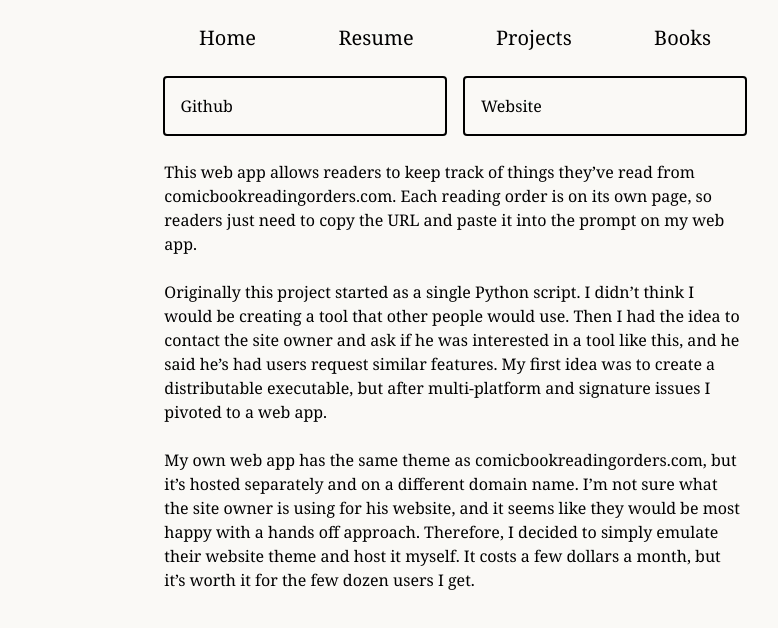
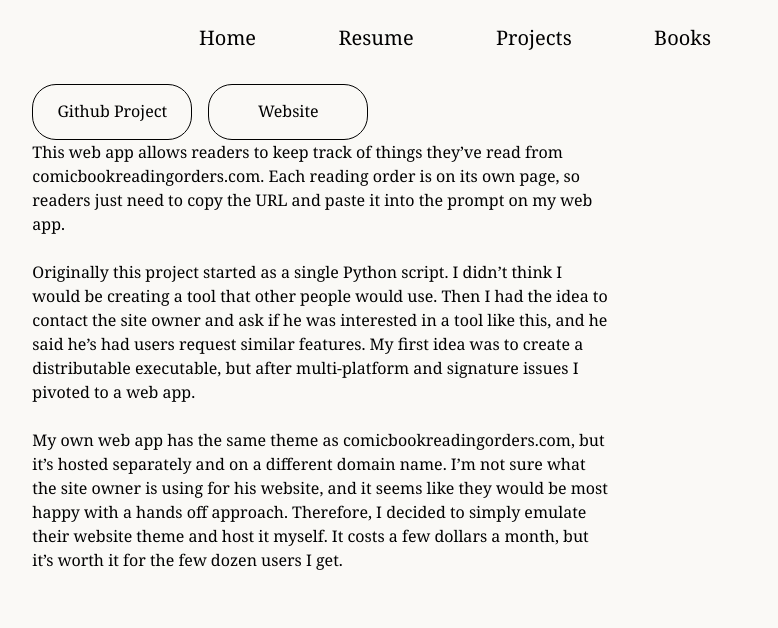
Before and after one commit to jacob-armiger/react-portfolio-site, a Next.js app: page /project/comic-list-webscraper in a window 1280 px wide. Shown: the top 628 px of the page, without its empty margins (185-963 px from the left). Built offline with nearby package versions, Linux system fonts and the light colour scheme.

Commit message:
Add Button component

```diff
--- /dev/null
+++ b/src/components/Button.js
@@ -0,0 +1,13 @@
+import Link from "next/link";
+
+export default function Button({ length, url = "", title = "Lorem Ipsum" }) {
+    return (
+        <Link
+            className="h-14 w-40 rounded-3xl border border-black pt-3.5 text-center hover:border-b-4 hover:bg-gray-400 sm:m-auto"
+            target="_blank"
+            href={url}
+        >
+            {title}
+        </Link>
+    );
+}
--- a/src/pages/index.js
+++ b/src/pages/index.js
@@ -1,11 +1,12 @@
 import { Inter } from "next/font/google";
+const inter = Inter({ subsets: ["latin"] });
 
-const inter = Inter({ subsets: ["latin"] });
+import Button from "@/components/Button";
 
 export default function Home() {
     return (
         <div className="flex flex-col items-center md:flex-row">
-            <div className="h-10/12 mx-6 mt-12 flex flex-col justify-center sm:ml-24 sm:mt-0 sm:h-screen sm:pb-48">
+            <div className="h-10/12 mx-6 mb-6 mt-12 flex flex-col justify-center pb-0 sm:ml-24 sm:mt-0 sm:h-screen sm:pb-48">
                 <div className="pb-8">
                     <p className="text-7xl sm:text-9xl">Hello,</p>
                     <p className="text-7xl sm:text-9xl">I'm Jacob</p>
@@ -19,13 +20,7 @@ export default function Home() {
                 </div>
             </div>
 
-            <a
-                className="mb-24 mt-16 h-14 w-32 rounded-full border border-black pt-3.5 text-center hover:border-b-4 hover:bg-gray-400 sm:m-auto"
-                target="_blank"
-                href="https://github.com/jacob-armiger"
-            >
-                Github
-            </a>
+            <Button url={"https://github.com/jacob-armiger"} title={"Github"} />
         </div>
     );
 }
--- a/src/pages/project/comic-list-webscraper.js
+++ b/src/pages/project/comic-list-webscraper.js
@@ -1,4 +1,5 @@
 import { useRouter } from "next/router";
+import Button from "@/components/Button";
 
 export default function Project() {
     let router = useRouter();
@@ -9,28 +10,21 @@ export default function Project() {
     }
 
     return (
-        <div className="m-auto lg:w-8/12 w-full content-center">
+        <div className="m-auto w-full content-center lg:w-8/12">
             <h1 className="my-4 text-center font-bold">{project?.name}</h1>
             <img className="" src={project?.image} />
 
-            <div className="flex flex-col justify-center items-center sm:flex-row">
-                <a
-                    className="rich-link"
-                    target="_blank"
-                    href="https://github.com/jacob-armiger/comic-list-web-scraper"
-                >
-                    Github
-                </a>
-                <a
-                    className="rich-link"
-                    target="_blank"
-                    href="https://www.comicbookreadingordersdownload.com"
-                >
-                    Website
-                </a>
-            </div>
-
-            <div className="m-auto my-4 max-w-prose">
+            <div className="m-auto my-4 max-w-prose mx-1">
+                <div className="flex w-min flex-row space-x-4">
+                    <Button
+                        url="https://github.com/jacob-armiger/comic-list-web-scraper"
+                        title="Github Project"
+                    />
+                    <Button
+                        url="https://www.comicbookreadingordersdownload.com"
+                        title="Website"
+                    />
+                </div>
                 <p>
                     This web app allows readers to keep track of things they’ve
                     read from{" "}
```
